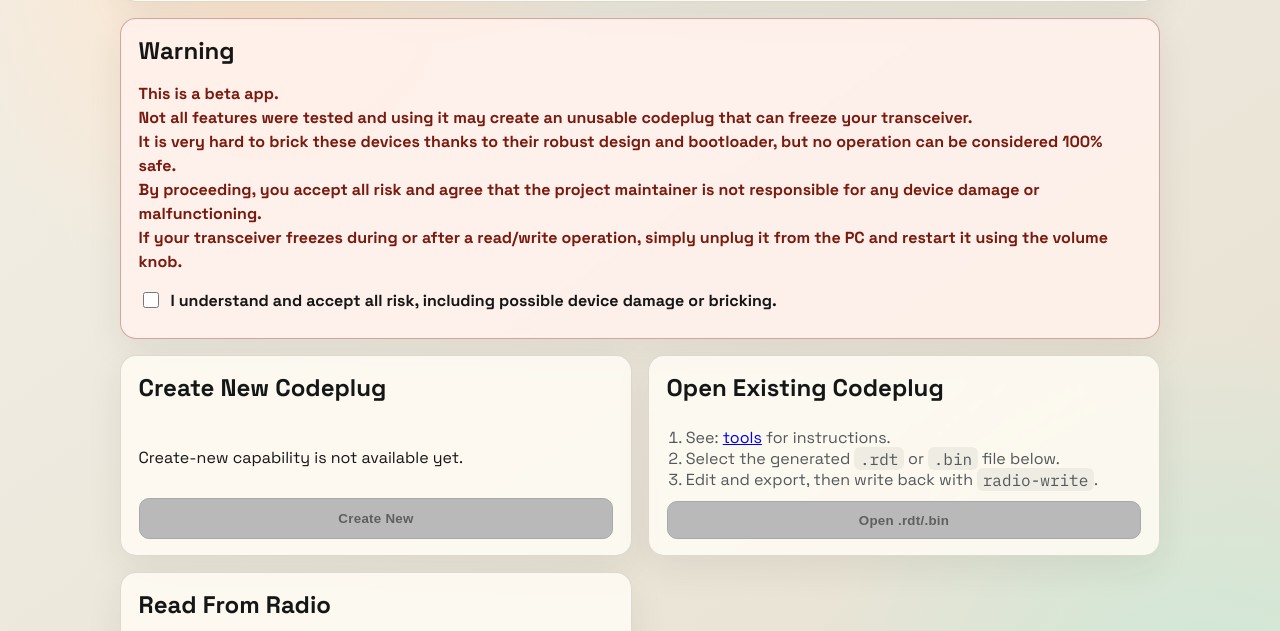
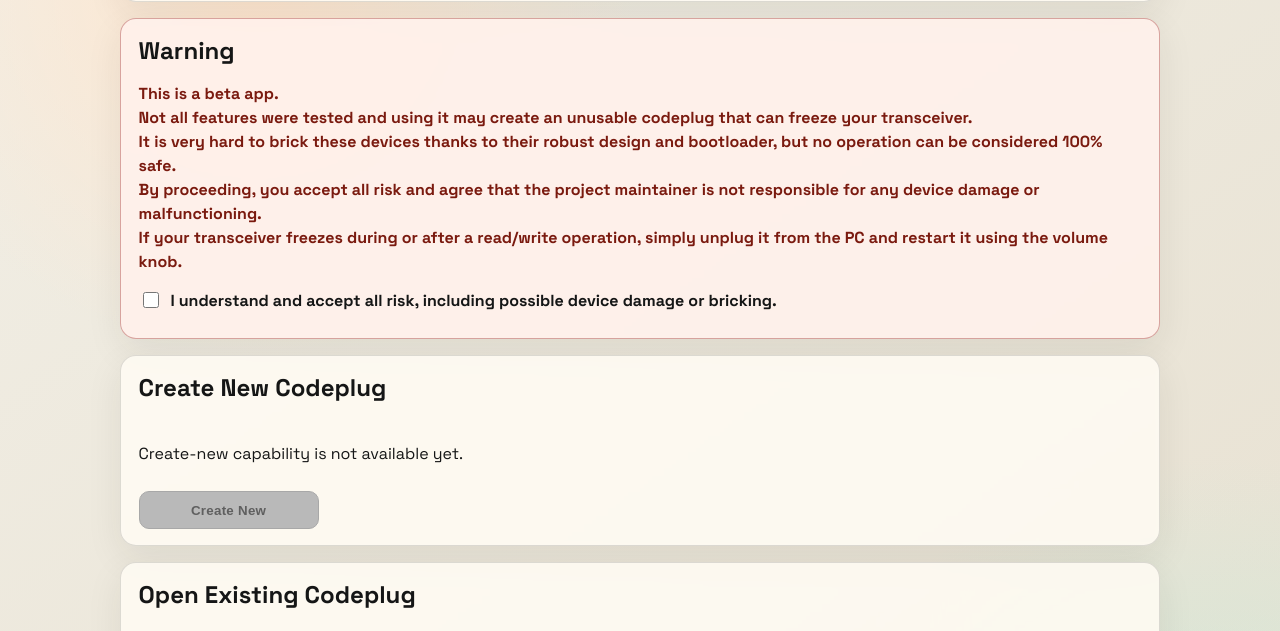
Before and after one commit to iu2frl/md380-codeplug-editor, a website built with Vite: page web/index.html in a window 1280 px wide. Shown: the part 134-765 px from the top of the page. Built offline with nearby package versions, Linux system fonts and the light colour scheme; no server answers.

Commit message:
Refactor tile layout to use flexbox and adjust grid settings for better responsiveness

```diff
--- a/web/src/style.css
+++ b/web/src/style.css
@@ -146,7 +146,7 @@ body {
 .tiles {
   display: grid;
   gap: 1rem;
-  grid-template-columns: 1fr 1fr;
+  grid-template-columns: 1fr;
 }
 
 .risk-card {
@@ -174,7 +174,8 @@ body {
 }
 
 .tile {
-  display: grid;
+  display: flex;
+  flex-direction: column;
   gap: 0.7rem;
 }
 
@@ -182,6 +183,12 @@ body {
   margin: 0;
   padding-left: 1.2rem;
   color: var(--ink-soft);
+}
+
+.tile > .button {
+  align-self: flex-start;
+  min-width: 180px;
+  text-align: center;
 }
 
 .muted {
@@ -734,7 +741,9 @@ select {
 }
 
 @media (max-width: 820px) {
-  .grid,
+  .grid {
+    grid-template-columns: 1fr;
+  }
   .tiles {
     grid-template-columns: 1fr;
   }
```
